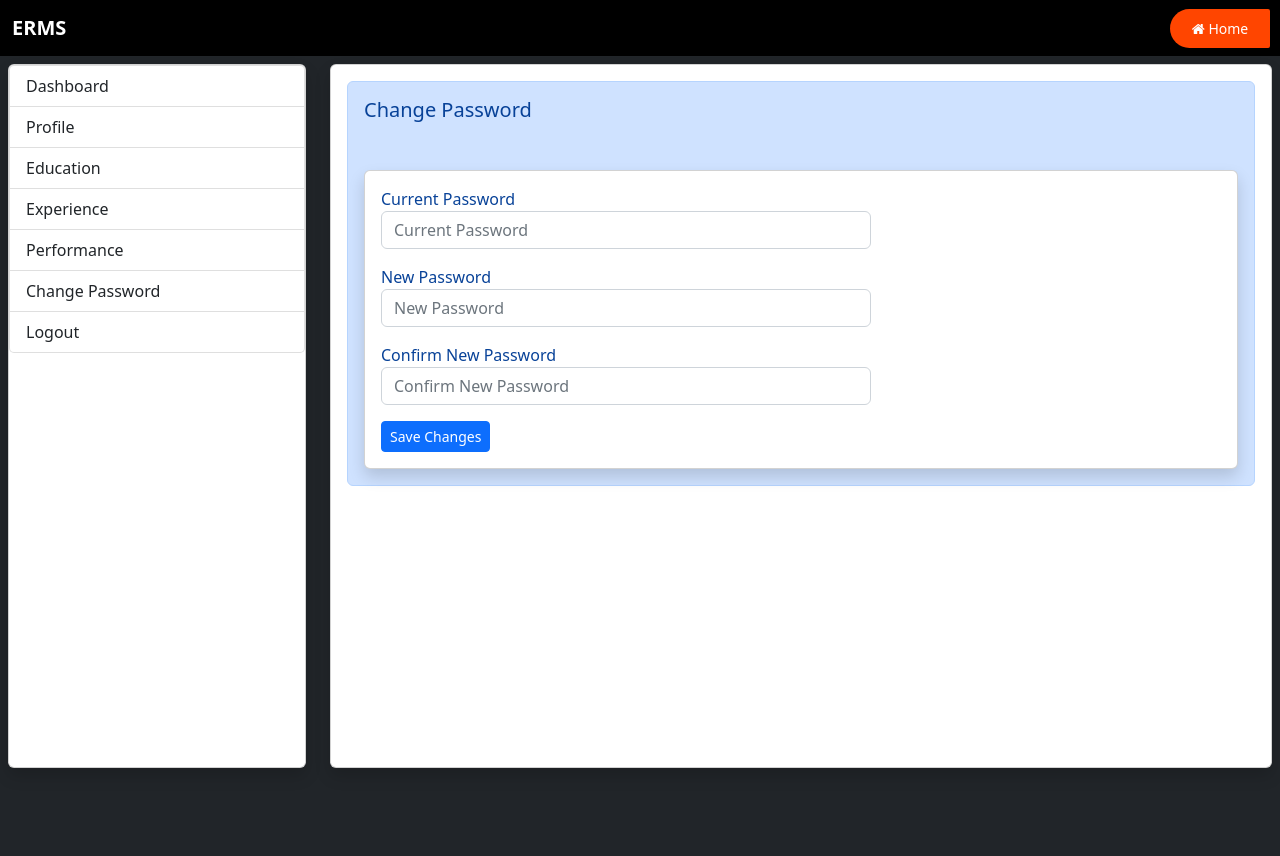
After one commit to PiyushThaware07/Employee-Record-Management-System, a Django app: page /emp_changePassword in a window 1280 px wide. The commit adds this page. Run offline with Django 4.2, Linux system fonts and the light colour scheme; a user stored in the database is signed in.

Commit message:
logout & change password

```diff
--- a/Applications/templates/apps/emp_Interface.html
+++ b/Applications/templates/apps/emp_Interface.html
@@ -1,12 +1,31 @@
-<!DOCTYPE html>
-<html lang="en">
-<head>
-    <meta charset="UTF-8">
-    <meta http-equiv="X-UA-Compatible" content="IE=edge">
-    <meta name="viewport" content="width=device-width, initial-scale=1.0">
-    <title>Employee</title>
-</head>
-<body>
-    <h1>Hi Piyush</h1>
-</body>
-</html>
+{% extends 'apps/index.html' %}
+
+{% block title %}Employee interface{% endblock title %}
+
+{% block content %}
+<div class="container-fluid bg-dark p-2" style="width:100%;height:100%;">
+    <div class="row">
+        <div class="col-md-3">
+            <div class="card shadow" style="height:88vh;">
+                <div class="list-group">
+                    <a href="" class="list-group-item list-group-item-action">Dashboard</a>
+                    <a href="" class="list-group-item list-group-item-action">Profile</a>
+                    <a href="" class="list-group-item list-group-item-action">Education</a>
+                    <a href="" class="list-group-item list-group-item-action">Experience</a>
+                    <a href="" class="list-group-item list-group-item-action">Performance</a>
+                    <a href="{% url 'emp_changePassword' %}" class="list-group-item list-group-item-action">Change Password</a>
+                    <a href="{% url 'emp_logout' %}" class="list-group-item list-group-item-action" {% if request.path == "/emp_logout" %}active{% endif %}>Logout</a>
+                </div>
+            </div>
+        </div>
+        <div class="col-md-9 pr-2">
+            <div class="card shadow" style="height:88vh;">
+                <div class="card-body p-3">
+                    {% block data %}{% endblock data %}
+                </div>
+            </div>
+        </div>
+    </div>
+</div>
+
+{% endblock content %}
--- /dev/null
+++ b/Applications/templates/apps/emp_changePassword.html
@@ -0,0 +1,55 @@
+{% extends 'apps/emp_Interface.html' %}
+
+{% block title %}ChangePassword{% endblock title %}
+
+{% block data %}
+
+<script>
+    function checkpassword()
+    {
+        if(document.ChangePassword.newPassword.value != document.ChangePassword.confirmNewPassword.value)
+        {
+            alert("Password doesn't matches");
+            document.ChangePassword.newPassword.focus();
+            return false;
+        }
+        return true;
+    }
+</script>
+
+<div class="alert alert-primary" role="alert">
+    <h5 class="mb-0">Change Password</h5>
+
+    <form action="" method="post" name="ChangePassword" onsubmit="return checkpassword()">
+        {% csrf_token %}
+        <div class="card shadow p-3 mt-5">
+            <div class="col-lg-7 col-md-5">
+                <label for="currentPassword">Current Password</label>
+                <input type="text" placeholder="Current Password" class="form-control" name="currentPassword" id="currentPassword">
+            </div>
+            <div class="col-lg-7 col-md-5 my-3">
+                <label for="newPassword">New Password</label>
+                <input type="text" placeholder="New Password" class="form-control" name="newPassword" id="newPassword">
+            </div>
+            <div class="col-lg-7 col-md-5">
+                <label for="confirmNewPassword">Confirm New Password</label>
+                <input type="text" placeholder="Confirm New Password" class="form-control" name="confirmNewPassword" id="confirmNewPassword">
+            </div>
+            <a href=""><button class="btn btn-sm btn-primary mt-3">Save Changes</button></a>
+        </div>
+    </form>
+</div>
+
+{% if error == 'no' %}
+<script>
+    alert('Password Change Successfully');
+    window.location = ('{% url 'emp_changePassword' %}');
+</script>
+{% endif %}
+{% if error == 'yes' %}
+<script>
+    alert('Fail to change password !!!');
+</script>
+{% endif %}
+
+{% endblock data %}
--- a/Applications/templates/apps/emp_login.html
+++ b/Applications/templates/apps/emp_login.html
@@ -27,7 +27,7 @@
 {% if error == 'no' %}
 <script>
     alert('Logged In Successfully');
-    window.location = ('{% url 'index' %}');
+    window.location = ('{% url 'emp_Interface' %}');
 </script>
 {% endif %}
 {% if error == 'yes' %}
--- a/Applications/views.py
+++ b/Applications/views.py
@@ -20,6 +20,10 @@ def emp_login(request):
 
     return render(request, 'apps/emp_login.html',locals())
 
+def emp_logout(request):
+    logout(request)
+    return redirect('index')
+
 def emp_signup(request):
     if request.method == "POST":
         fname = request.POST['firstname']
@@ -34,3 +38,26 @@ def emp_signup(request):
         except:
             error = 'yes'
     return render(request, 'apps/emp_signup.html',locals())
+
+def emp_Interface(request):
+    return render(request, 'apps/emp_Interface.html')
+
+def emp_changePassword(request):
+    if not request.user.is_authenticated:
+        return redirect('emp_login')
+    error = ""
+    user = request.user
+    if request.method == "POST":
+        current = request.POST['currentPassword']
+        new = request.POST['newPassword']
+
+        try:
+            if user.check_password(current):
+                user.set_password(new)
+                user.save()
+                error = "no"
+            else:
+                error = "yes"
+        except:
+            error = "yes"
+    return render(request, 'apps/emp_changePassword.html',locals())
--- a/ERMS_Project/urls.py
+++ b/ERMS_Project/urls.py
@@ -21,5 +21,8 @@ urlpatterns = [
     path('admin/', admin.site.urls),
     path('',views.index,name="index"),
     path('emp_login',views.emp_login,name="emp_login"),
+    path('emp_logout',views.emp_logout,name="emp_logout"),
     path('emp_signup',views.emp_signup,name="emp_signup"),
+    path('emp_Interface',views.emp_Interface,name="emp_Interface"),
+    path('emp_changePassword',views.emp_changePassword,name="emp_changePassword"),
 ]
```
Also changed, not shown: db.sqlite3.
